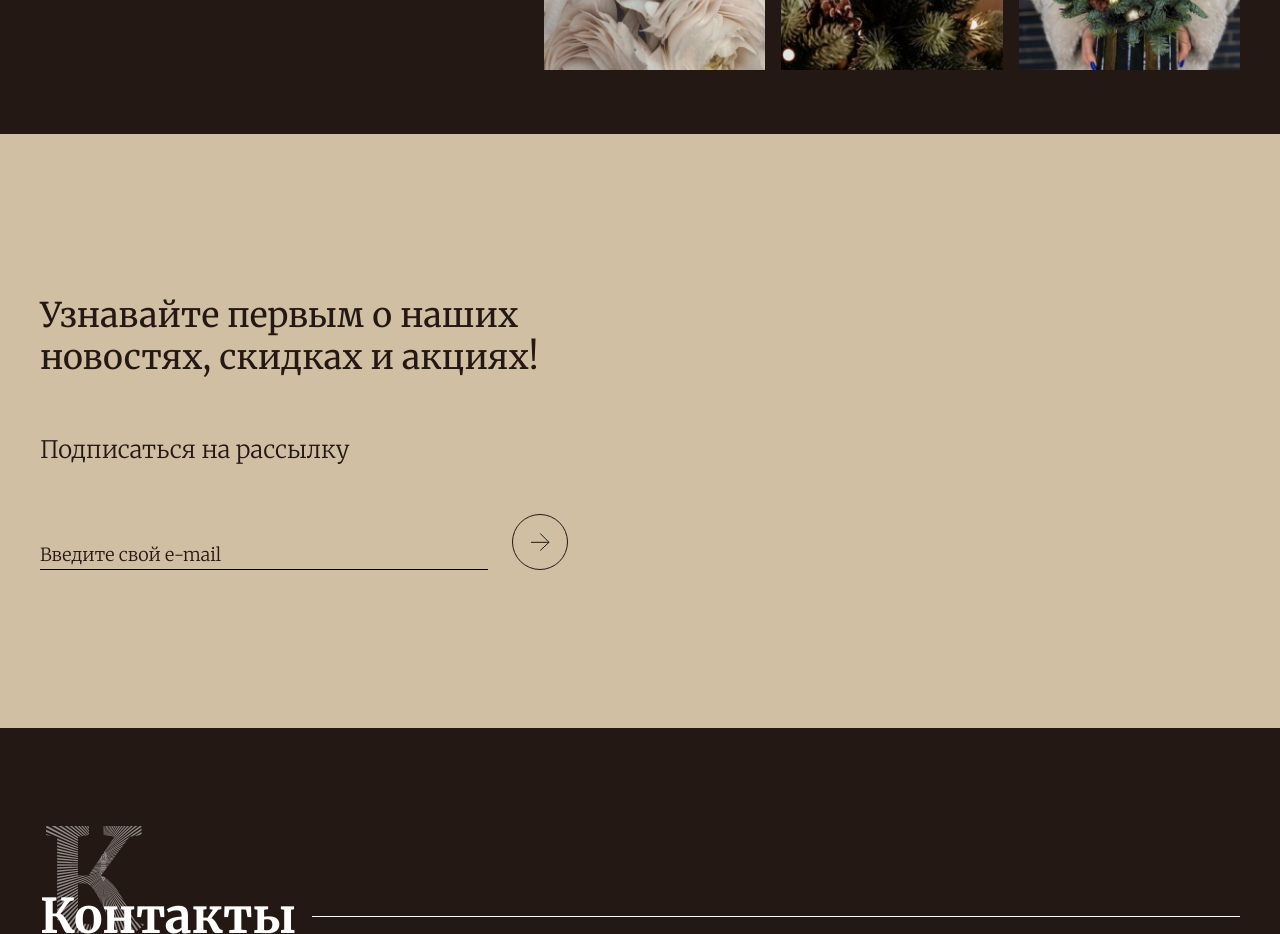
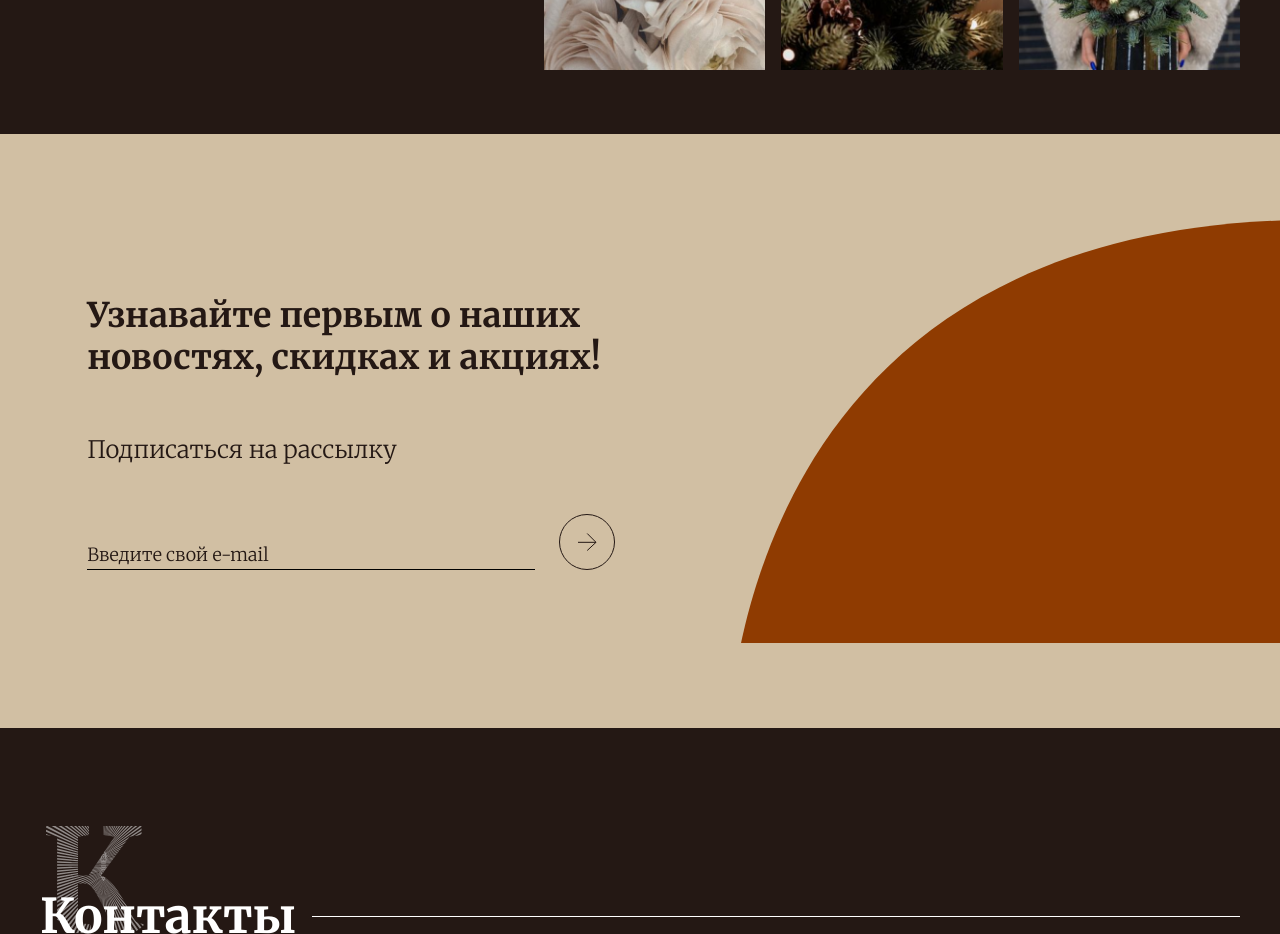
Before and after one commit to MaksimKarpuk/Flowers, a Nuxt app in the folder Flowers/: page / in a window 1280 px wide. Shown: the part 3340-4274 px from the top of the page. Built offline with nearby package versions, Linux system fonts and the light colour scheme.

Commit message:
feature/FT-3

```diff
--- a/Flowers/assets/styles/colors.scss
+++ b/Flowers/assets/styles/colors.scss
@@ -11,3 +11,4 @@ $links: #793100;
 $header: #241814;
 $cards: #D1BFA3;
 $black: #000;
+$aside: rgba(255, 255, 255, 0.5);
--- a/Flowers/components/atoms/InputText.vue
+++ b/Flowers/components/atoms/InputText.vue
@@ -1,12 +1,21 @@
 <template>
   <div :class="$style.input">
-      <input type="text" placeholder="Введите свой e-mail">
+    <input :type="type" :placeholder="placeholder" />
   </div>
 </template>
 
 <script>
 export default {
-
+  props :{
+    placeholder : {
+      type: String,
+      default: '',
+    },
+    type : {
+      type: String,
+      default: '',
+    },
+  }
 }
 </script>
 
@@ -16,10 +25,9 @@ input {
   background: $cards;
   width: 28rem;
   @include H100;
-    &::placeholder{
+  &::placeholder {
     color: $header;
     @include H100;
   }
 }
-
 </style>
--- a/Flowers/components/organisms/Aside.vue
+++ b/Flowers/components/organisms/Aside.vue
@@ -1,18 +1,18 @@
 <template>
   <aside
     :class="[$style.aside, { [$style.active]: isOpen }]"
-    @click="$store.commit('aside/openAside')"
+    @click="$store.commit('aside/closeAside'), scroll()"
   >
     <div :class="$style.right" @click.stop>
-      <div @click="$store.commit('aside/openAside'),scroll">
+      <div @click="$store.commit('aside/closeAside'), scroll()">
         <Arrow :class="$style.arrow" />
       </div>
-      <nav :class="$style.links" @click="$store.commit('aside/openAside')">
+      <nav :class="$style.links" @click="$store.commit('aside/closeAside'), scroll()">
         <Link v-for="link in links" :key="link.id" :to="link.to">
           {{ link.text }}
         </Link>
       </nav>
-      <div @click="$store.commit('aside/openAside')">
+      <div @click="$store.commit('aside/closeAside'), scroll()">
         <Button :class="$style.button" isAside> Связаться </Button>
       </div>
     </div>
@@ -35,7 +35,7 @@ export default {
   },
   methods: {
     scroll() {
-      document.body.classList.toggle('.scroll')
+      document.body.classList.toggle('scroll')
     },
   },
   computed: {
@@ -48,11 +48,10 @@ export default {
 
 <style lang="scss" module>
 .aside {
-  width: 0rem;
+  width: 0;
   height: 100vh;
   transition: all 0.3s ease-in-out;
-
-  background: rgba(255, 255, 255, 0.5);
+  background: $aside;
   backdrop-filter: blur(0.5rem);
   position: fixed;
   top: 0;
--- a/Flowers/components/organisms/Header.vue
+++ b/Flowers/components/organisms/Header.vue
@@ -10,7 +10,7 @@
       <Button :class="$style.button" isSmall> Связаться </Button>
       <Burger
         :class="$style.burger"
-        @click="$store.commit('aside/openAside'),scroll"
+        @click="$store.commit('aside/openAside'),scroll()"
       />
     </div>
   </header>
@@ -34,7 +34,7 @@ export default {
   },
    methods: {
     scroll() {
-      document.body.classList.toggle('.scroll')
+      document.body.classList.toggle('scroll')
     },
   },
 }
--- a/Flowers/components/organisms/Telegram.vue
+++ b/Flowers/components/organisms/Telegram.vue
@@ -2,18 +2,16 @@
   <div :class="$style.telegram">
     <div :class="$style.container">
       <div :class="$style.title">
-        <h2>
-          Узнавайте первым о наших <br />
-          новостях, скидках и акциях!
-        </h2>
+        Узнавайте первым о наших новостях, скидках и акциях!
       </div>
-      <div :class="$style.subtitle">
-        <p>Подписаться на рассылку</p>
-      </div>
+      <div :class="$style.subtitle">Подписаться на рассылку</div>
       <div :class="$style.form">
-        <InputText :class="$style.input" />
+        <InputText :class="$style.input" :placeholder="placeholder" :type="type" />
         <Arrow :class="$style.button" />
       </div>
+    </div>
+    <div :class="$style.image">
+      <Form :class="$style.segment" />
     </div>
   </div>
 </template>
@@ -21,10 +19,18 @@
 <script>
 import InputText from '~/components/atoms/InputText'
 import Arrow from '~/assets/icons/TelegramArrow.svg?inline'
+import Form from '~/assets/icons/Form.svg?inline'
 export default {
   components: {
     InputText,
     Arrow,
+    Form,
+  },
+  data() {
+    return {
+      placeholder: 'Введите свой e-mail',
+      type: "text",
+    }
   },
 }
 </script>
@@ -32,24 +38,36 @@ export default {
 <style lang="scss" module>
 .telegram {
   background: $cards;
-  padding: 10rem 0;
+  display: flex;
+  .image {
+    max-width: 33.75rem;
+    // max-height: 26.375rem;
+    .segment {
+      margin: 0 0 -5rem 0;
+      width: 100%;
+      height: 100%;
+
+    }
+  }
   .container {
     @include container;
     .title {
-      margin: 0 0 3.5rem 0;
+      margin: 10rem 0 3.5rem 0;
       @include H400;
       color: $header;
+      max-width: 35.4rem;
     }
     .subtitle {
       margin: 0 0 3rem 0;
       color: $header;
       @include H200;
     }
-    .form{
+    .form {
       display: flex;
       align-items: center;
       gap: 1.5rem;
-      .input{
+      margin: 0 0 10rem 0;
+      .input {
         align-self: flex-end;
       }
       .button {
--- a/Flowers/store/aside.js
+++ b/Flowers/store/aside.js
@@ -5,4 +5,7 @@ export const mutations = {
   openAside(state) {
     state.isOpen = !state.isOpen;
   },
+  closeAside(state) {
+    state.isOpen = !state.isOpen;
+  },
 }
```
Also changed, not shown: Flowers/assets/icons/Form.svg (added). Lines whose indentation alone changed are shown as unchanged.
